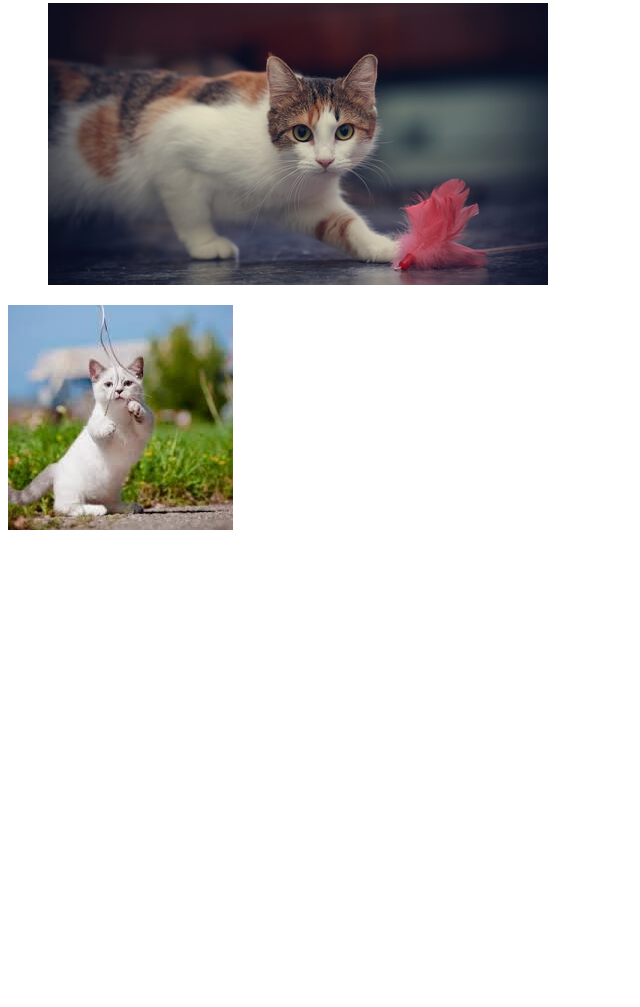
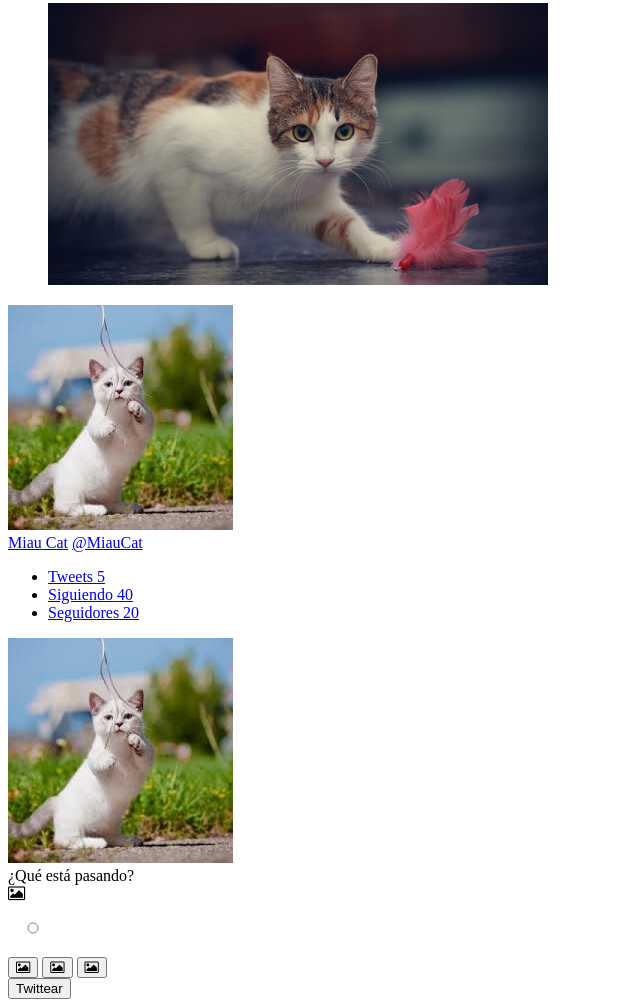
Before and after one commit to margaritasj/replica-twitter, a plain HTML site: page index.html in a window 1280 px wide. Shown: the part 450-1457 px from the top of the page, without its empty margins (0-640 px from the left). Before the commit the page ends 992 px from the top, so only its background shows below. Drawn offline with Linux system fonts and the light colour scheme.

Commit message:
Añadiendo estructura HTML de las secciones

```diff
--- a/index.html
+++ b/index.html
@@ -35,23 +35,76 @@
             </div>
         </header>
         <main>
-            <section>
-                <figure>
-                    <img src="assets/images/fondo-perfil.jpg" alt="">
-                </figure>
-                <div id="dashboard-perfil">
-                    <img src="assets/images/perfil.jpg" alt="">
-                    <div>
-
+            <section id="content1" class="container">
+                <div>
+                    <figure>
+                        <img src="assets/images/fondo-perfil.jpg" alt="">
+                    </figure>
+                    <div id="dashboard-perfil">
+                        <img src="assets/images/perfil.jpg" alt="">
+                        <div id="card-name">
+                            <a href="#"><span>Miau Cat</span></a>
+                            <a href="#"><span>@MiauCat</span></a>
+                        </div>
+                        <div id="card-status">
+                           <ul>
+                               <li class="option">
+                                   <a href="#">
+                                       <span>Tweets</span>
+                                       <span>5</span>
+                                   </a>
+                               </li>
+                               <li class="option">
+                                   <a href="#">
+                                       <span>Siguiendo</span>
+                                       <span>40</span>
+                                   </a>
+                               </li>
+                               <li class="option">
+                                   <a href="#">
+                                       <span>Seguidores</span>
+                                       <span>20</span>
+                                   </a>
+                               </li>
+                           </ul>
+                        </div>
                     </div>
                 </div>
+            </section>
+            <section id="content2" class="container">
+               <div id="tweet-box">
+                   <div id="tweet-form">
+                       <img src="assets/images/perfil.jpg" alt="">
+                       <form action="">
+                           <div>
+                               <span>¿Qué está pasando?</span>
+                               <div>
+                                   <span><i class="fa fa-picture-o" aria-hidden="true"></i></span>
+                               </div>
+                               <div>
+                                    <svg height="50" width="50">
+                                        <circle cx="25" cy="25" r="5" stroke="gray" stroke-width="1" fill="white" />
+                                    </svg>
+                               </div>
+                           </div>
+                       </form>
+                   </div>
+                   <div id="tweet-toolbar">
+                       <div id="box-icon">
+                            <button><i class="fa fa-picture-o" aria-hidden="true"></i></button>
+                            <button><i class="fa fa-picture-o" aria-hidden="true"></i></button>
+                            <button><i class="fa fa-picture-o" aria-hidden="true"></i></button>
+                       </div>
+                       <div id="box-button" class="display-none">
+                            <button>Twittear</button>
+                       </div>
+                   </div>
+               </div>
+            </section>
+            <section id="content3" class="container">
+                <div>
 
-            </section>
-            <section>
-
-            </section>
-            <section>
-
+                </div>
             </section>
         </main>
         <script src="js/app.js" type="text/javascript"></script>
```
Also changed, not shown: .brackets.json (added).
